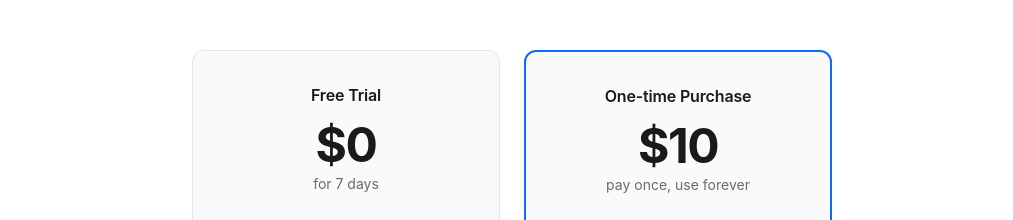
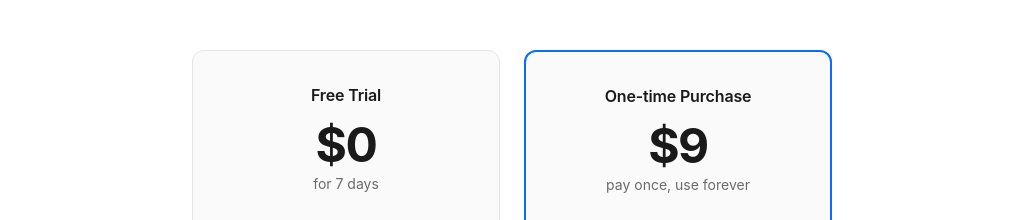
Before and after one commit to Babayosa/caloura-site, a plain HTML site: page index.html in a window 1280 px wide. Shown: the part 2924-3144 px from the top of the page, without its empty margins (128-1141 px from the left). Drawn offline with Linux system fonts and the light colour scheme.

Commit message:
Update price to $9

```diff
--- a/index.html
+++ b/index.html
@@ -156,7 +156,7 @@
 
         <div class="pricing-card pricing-card--featured">
           <h3 class="pricing-card-title">One-time Purchase</h3>
-          <div class="pricing-card-price">$10</div>
+          <div class="pricing-card-price">$9</div>
           <p class="pricing-card-period">pay once, use forever</p>
           <ul class="pricing-card-features">
             <li>All features included</li>
```
